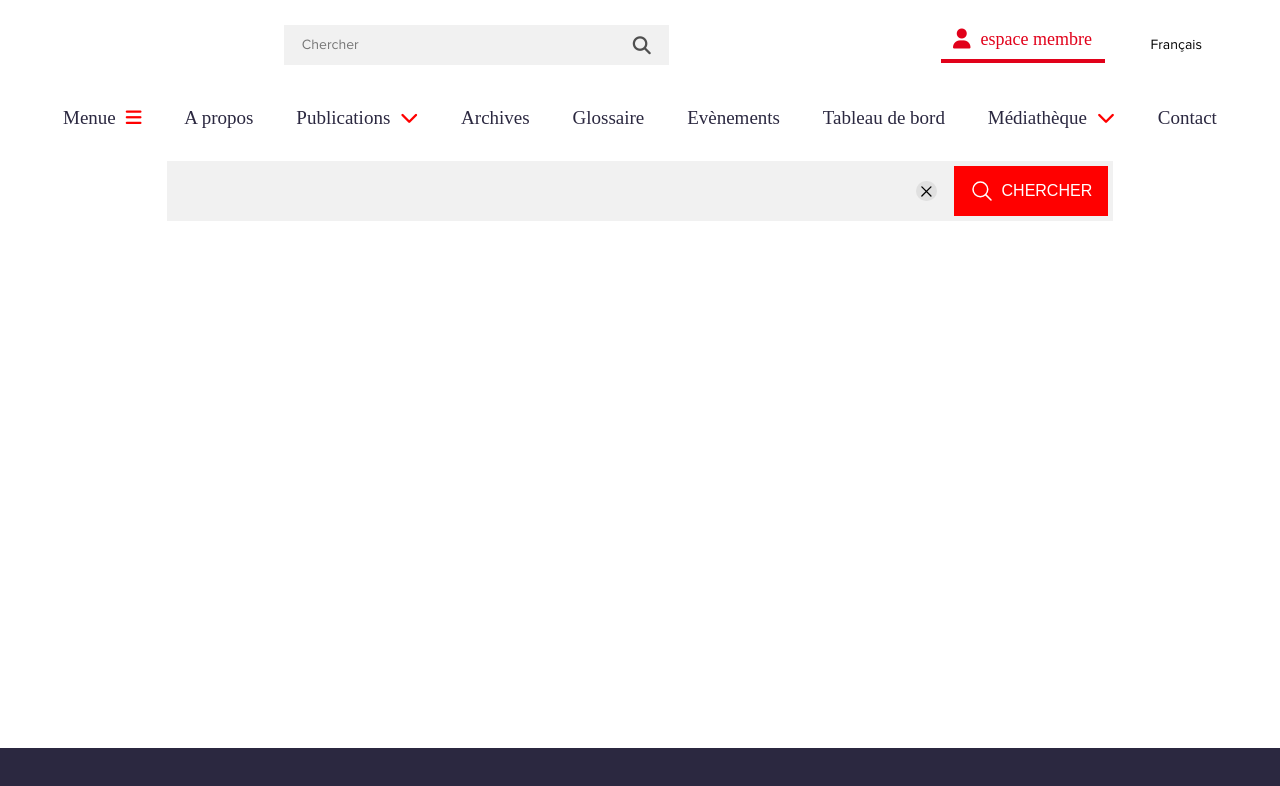
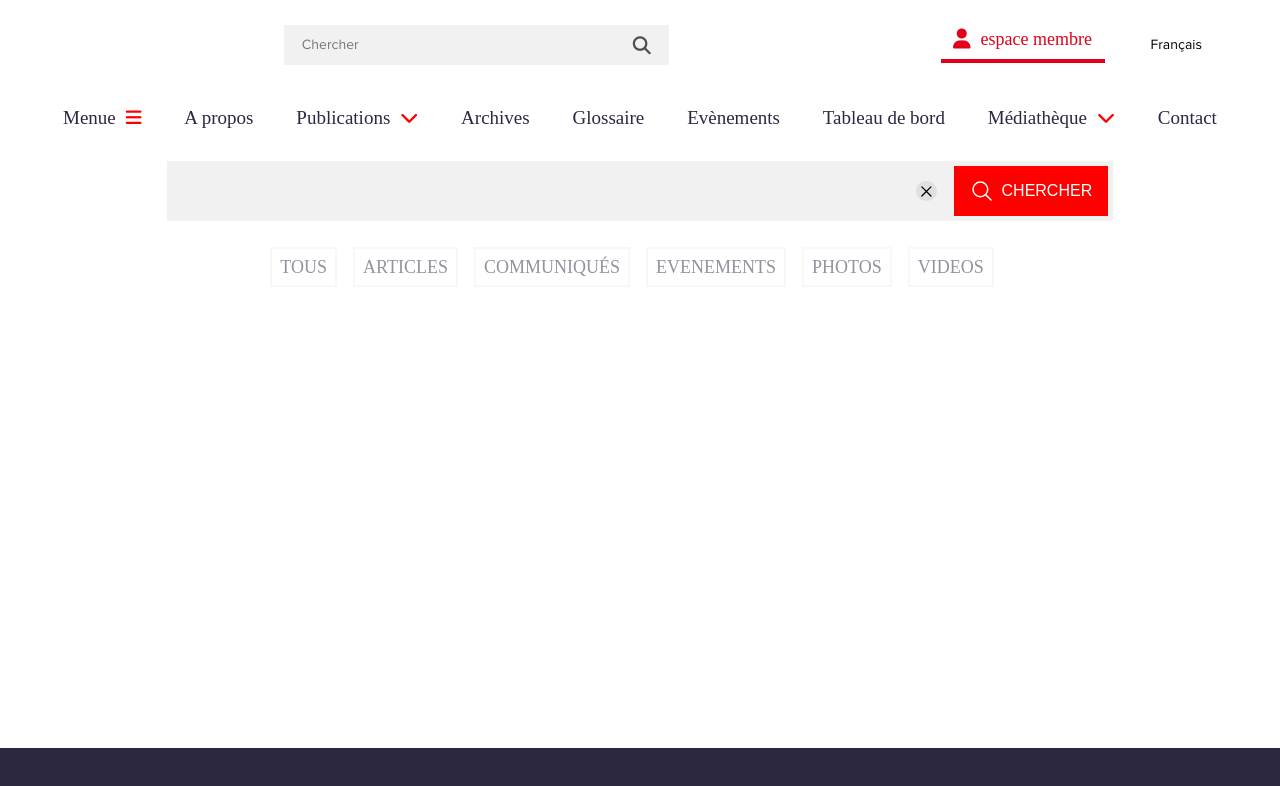
Before and after one commit to tarekguermazi/buildfront0602, a React (Create React App) app: page /search in a window 1280 px wide. Shown: the top 786 px of the page. Built offline with nearby package versions, Linux system fonts and the light colour scheme.

Commit message:
Filter placeholder

```diff
--- a/src/view/Search/Search.tsx
+++ b/src/view/Search/Search.tsx
@@ -3,6 +3,7 @@ import React from 'react'
 import SearchLayout from './styles/SearchLayout'
 // COMPONENTS
 import SearchHeader from './SearchHeader'
+import SearchFilter from './SearchFilter'
 // OTHER
 
 export default function Search() {
@@ -10,6 +11,7 @@ export default function Search() {
         <SearchLayout>
             <section className='wideContent'>
                 <SearchHeader />
+                <SearchFilter />
             </section>
         </SearchLayout>
     )
--- /dev/null
+++ b/src/view/Search/SearchFilter.tsx
@@ -0,0 +1,83 @@
+import React from 'react'
+import styled from 'styled-components'
+
+export default function SearchFilter() {
+    return (
+        <FilterLayout>
+            <div id="filterCategories">
+                <label htmlFor="all">
+                    <input type="radio" name="filterCat" value="all" id="all" />
+                    <span>Tous</span>
+                </label>
+                <label htmlFor="articles">
+                    <input type="radio" name="filterCat" value="articles" id="articles" />
+                    <span>Articles</span>
+                </label>
+                <label htmlFor="communiques">
+                    <input type="radio" name="filterCat" value="communiques" id="communiques" />
+                    <span>communiqués</span>
+                </label>
+                <label htmlFor="evenements">
+                    <input type="radio" name="filterCat" value="evenements" id="evenements" />
+                    <span>evenements</span>
+                </label>
+                <label htmlFor="photos">
+                    <input type="radio" name="filterCat" value="photos" id="photos" />
+                    <span>photos</span>
+                </label>
+                <label htmlFor="videos">
+                    <input type="radio" name="filterCat" value="videos" id="videos" />
+                    <span>videos</span>
+                </label>
+            </div>
+        </FilterLayout>
+    )
+}
+
+
+const FilterLayout = styled.div`
+    display: block;
+    margin-top: 1rem;
+
+    #filterCategories{
+        width: 100%;
+        height: 60px;
+        display: flex;
+        align-items:center;
+        justify-content: center;
+
+        input{
+            display: none;
+        }
+
+        label{
+            display: inline-block;
+            margin-right: 1rem;
+            span{
+                font-family: 'Bebas Neue';
+                font-style: normal;
+                font-weight: 400;
+                font-size: 18px;
+                line-height: 22px;
+                text-align: center;
+                text-transform: uppercase;
+                color: #2B2840;
+                opacity: .5;
+
+                cursor: pointer;
+                display: flex;
+                align-items: center;
+                height: 40px;
+                padding: 0 .5rem;
+                border: 2px solid #F1F1F1;
+
+                &:hover{
+                    opacity: 1;
+                    background-color: var(--violet);
+                    color: #fff;
+                    border-color: var(--violet);
+                }
+            }
+        }
+    }
+`;
```
